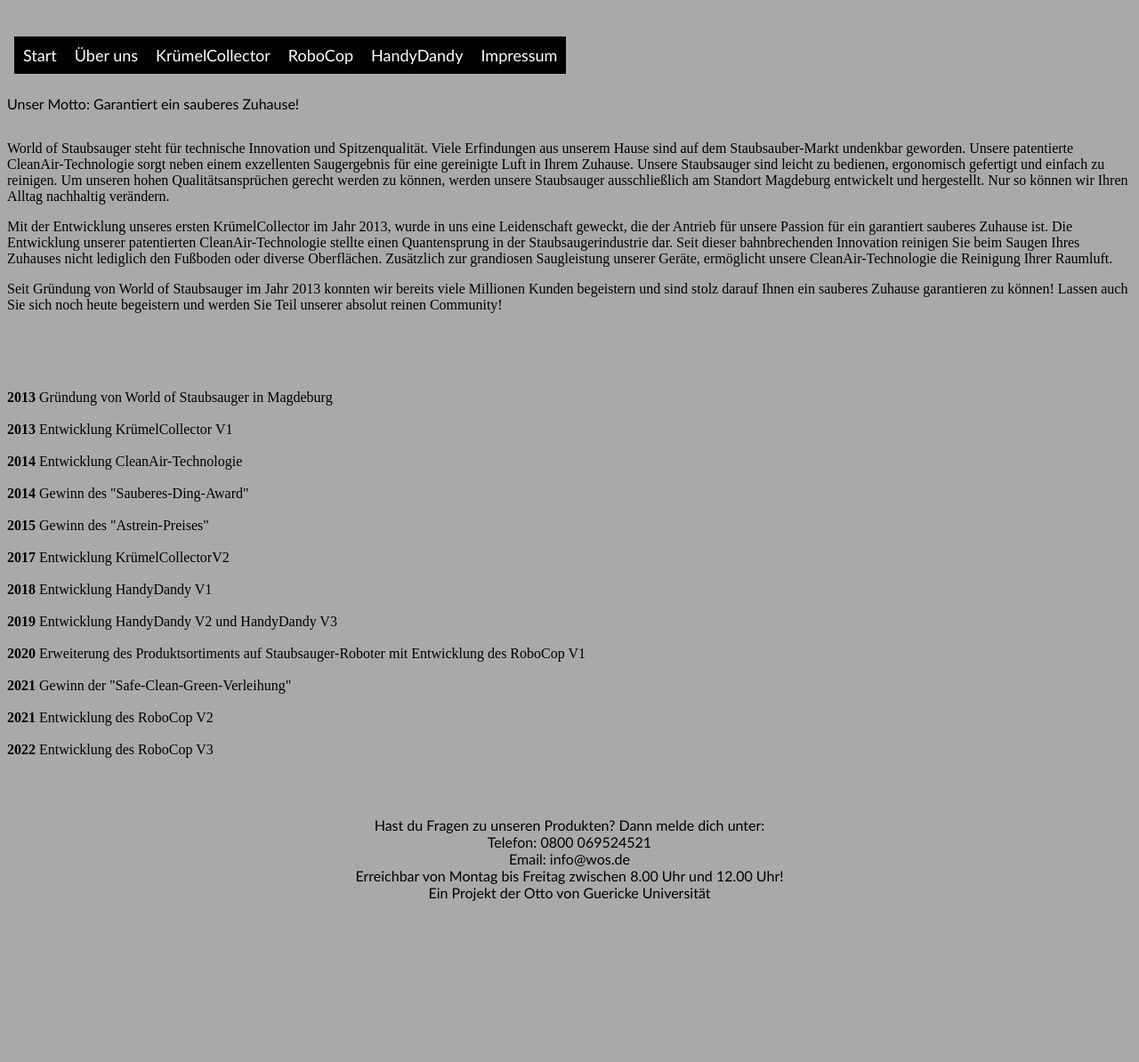
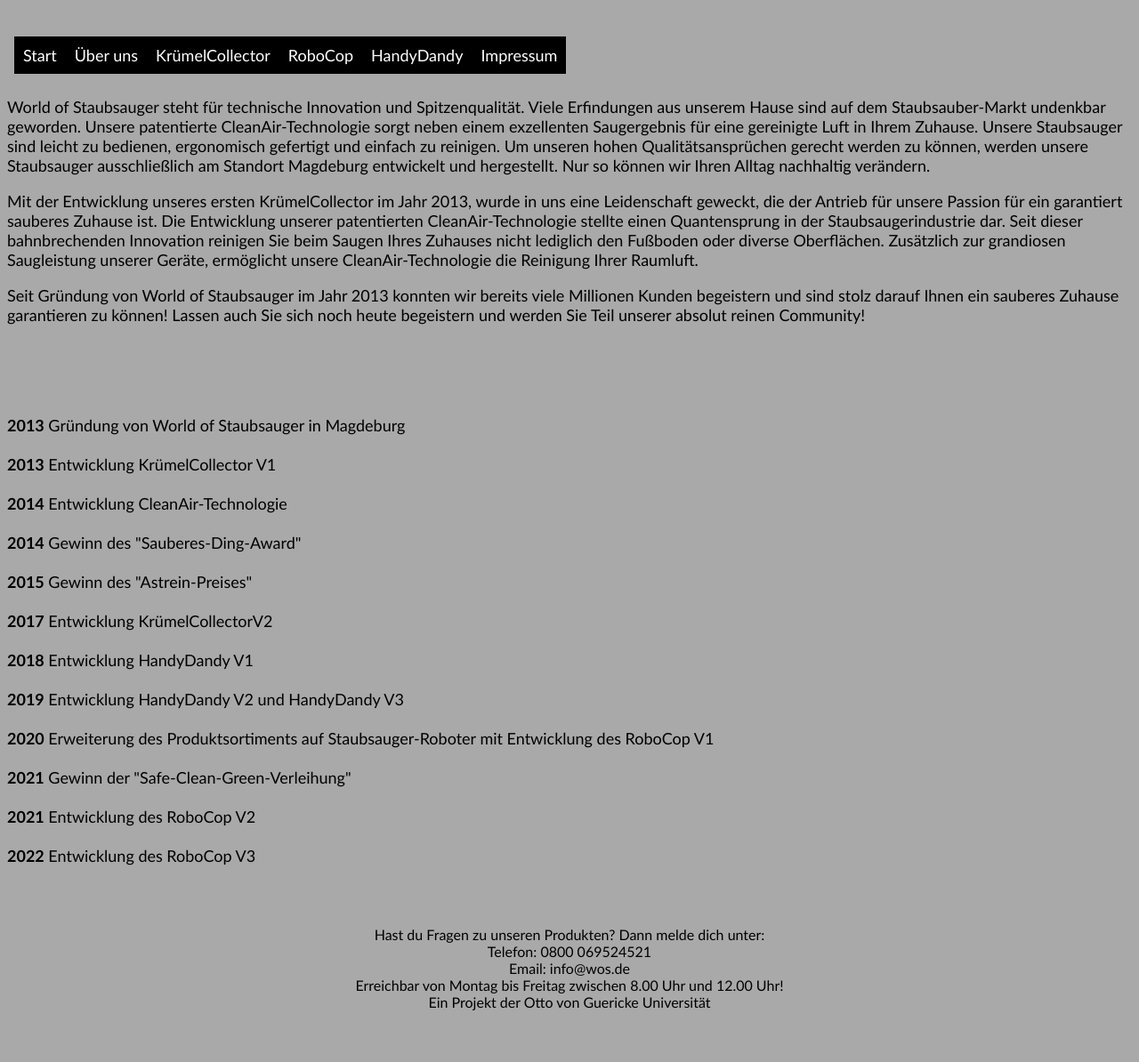
Before and after one commit to n1c0k17/WebShop, a PHP site: the page made by WebShop/html/ÜberUns.html in a window 1280 px wide. Shown: the part 254-1448 px from the top of the page at 89% size. Before the commit the page ends 1267 px from the top, so only its background shows below. Run offline with PHP 8.4, Linux system fonts and the light colour scheme.

Commit message:
text überuns fix

```diff
--- a/WebShop/css/style.css
+++ b/WebShop/css/style.css
@@ -169,3 +169,8 @@ body {
     background-color: red;
     color: white;
 }
+
+.ÜberUns {
+    font-family: Calibri, sans-serif;
+    font-size: large;
+}
--- a/WebShop/html/ÜberUns.html
+++ b/WebShop/html/ÜberUns.html
@@ -40,8 +40,7 @@
 							</form>
 							</a>
 						-->
-    <div class="image1">
-        <p>Unser Motto: Garantiert ein sauberes Zuhause!</p>
+
 	</div>
 
 	<div class="ÜberUns">
```
